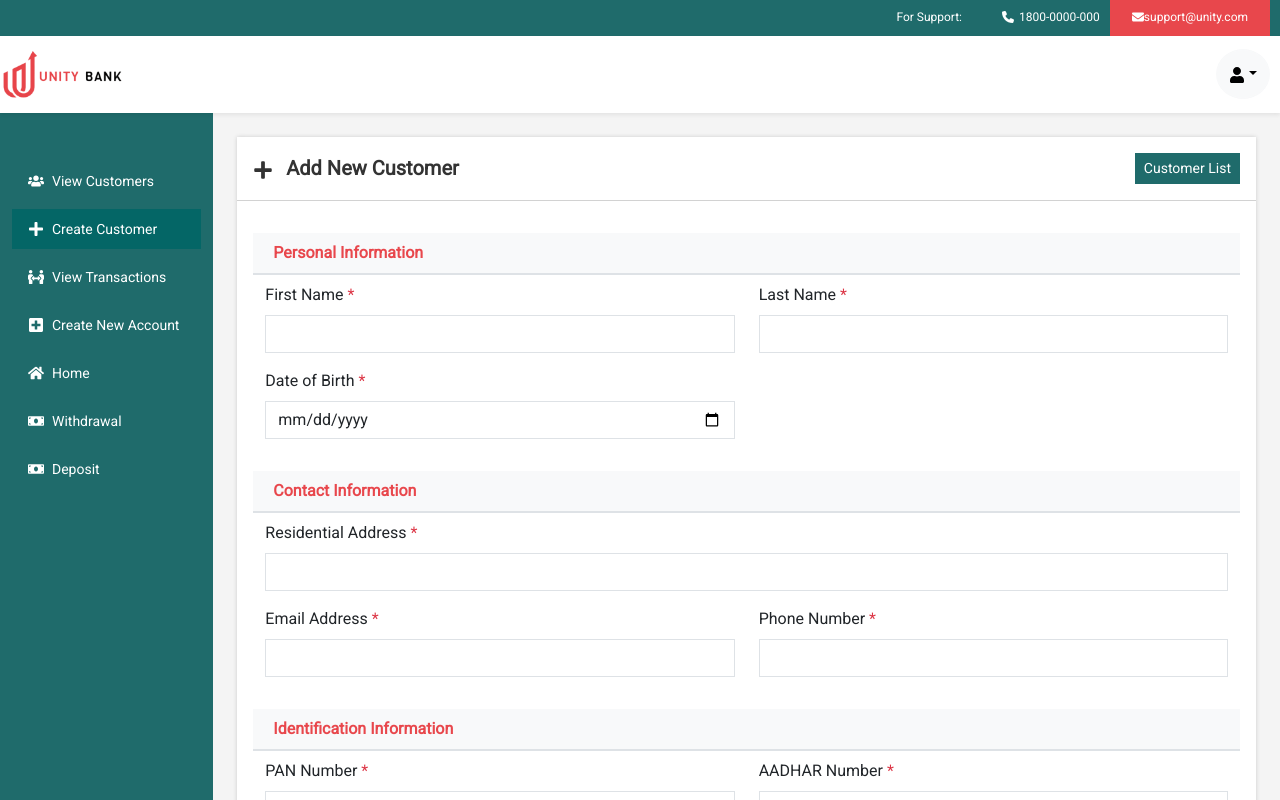
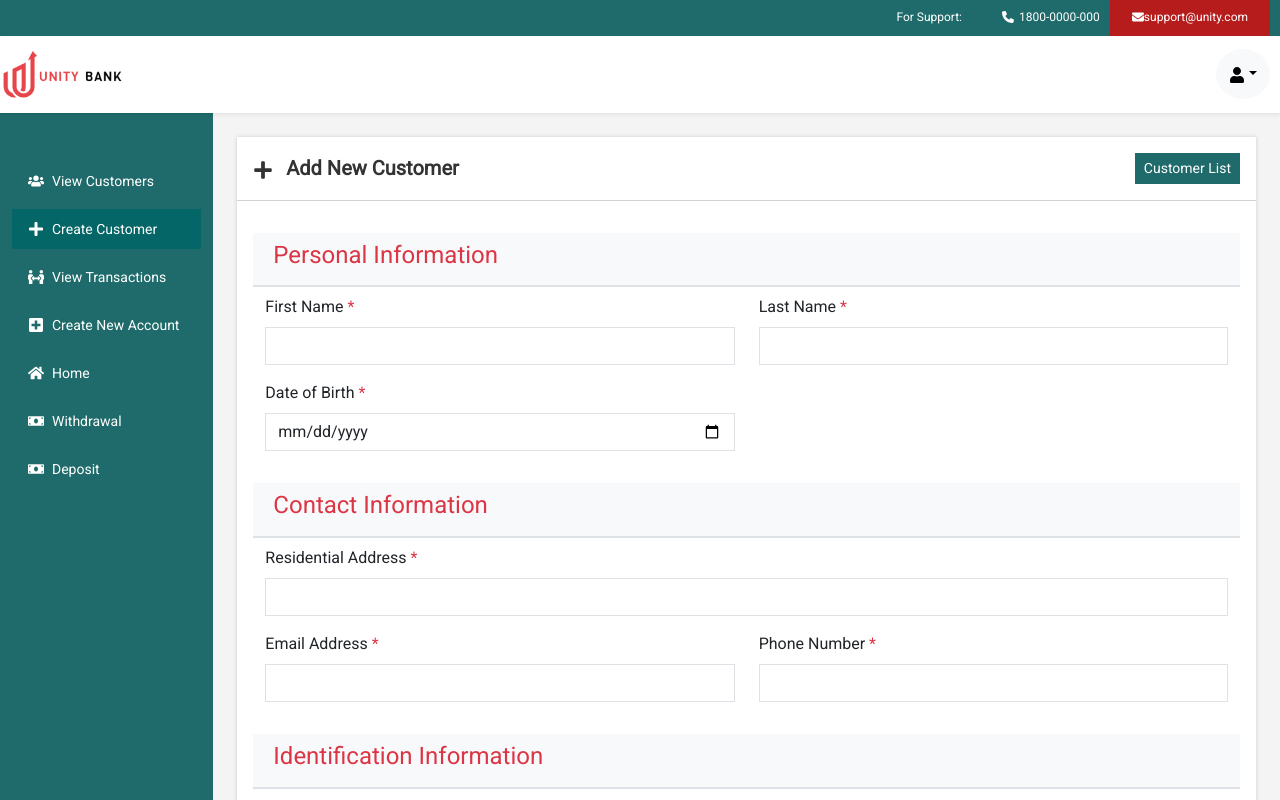
Before and after one commit to Harita-LTI/demo-retail-banking, a React (Create React App) app: page /admin/create-customer in a window 1280 px wide. Shown: the top 800 px of the page. Built offline with nearby package versions, Linux system fonts and the light colour scheme.

Commit message:
Accessibility changes part1

```diff
--- a/src/components/common/LayoutWithSidebar/Header.tsx
+++ b/src/components/common/LayoutWithSidebar/Header.tsx
@@ -29,6 +29,7 @@ const Header = () => {
                 <Dropdown.Toggle
                   variant="light"
                   id="dropdown-basic"
+                  aria-label="login user button"
                   className="rounded-circle height-50"
                 >
                   <FaUser />
--- a/src/components/common/LayoutWithSidebar/index.css
+++ b/src/components/common/LayoutWithSidebar/index.css
@@ -48,3 +48,6 @@
   text-align: end;
   flex: 2;
 }
+.text-danger{
+  color: #B71C1C !important;
+}
--- a/src/components/common/Navbar2/index.css
+++ b/src/components/common/Navbar2/index.css
@@ -47,7 +47,7 @@
 }
 
 .preview-desc {
-  color: grey;
+  color: #6C757D;
   font-size: 0.7rem;
 }
 
--- a/src/components/common/NavbarSupport/index.css
+++ b/src/components/common/NavbarSupport/index.css
@@ -25,8 +25,9 @@
 }
 
 .login-button {
-  background: #e8474c;
   margin: unset;
   padding: 10px 22px;
   cursor: pointer;
+  color: #fff;
+  background: #B71C1C;
 }
--- a/src/pages/admin/CreateCustomer.tsx
+++ b/src/pages/admin/CreateCustomer.tsx
@@ -17,9 +17,9 @@ const CreateCustomer = () => {
   return (
     <Container className="mt-3">
       <Form onSubmit={handleSubmit(onSubmit)}>
-        <Row className="text-red border-bottom border-2 bg-light p-2 mb-2">
+        <Row className="text-danger border-bottom border-2 bg-light p-2 mb-2">
           <Col>
-            <b>Personal Information</b>
+            <h4>Personal Information</h4>
           </Col>
         </Row>
         <Row className="mb-3">
@@ -27,6 +27,7 @@ const CreateCustomer = () => {
             <Form.Label>First Name <span className="text-danger">*</span></Form.Label>
             <Form.Control
               type="text"
+              aria-label="First Name"
               {...register("firstName", { required: true, maxLength: 20 })}
             />
             {errors.firstName && (
@@ -39,6 +40,7 @@ const CreateCustomer = () => {
             <Form.Label>Last Name <span className="text-danger">*</span></Form.Label>
             <Form.Control
               type="text"
+              aria-label="Last Name"
               {...register("lastName", { required: true, maxLength: 20 })}
             />
             {errors.lastName && (
@@ -53,6 +55,7 @@ const CreateCustomer = () => {
             <Form.Label>Date of Birth <span className="text-danger">*</span></Form.Label>
             <Form.Control
               type="date"
+              aria-label="Date of Birth"
               {...register("dateOfBirth", { required: true })}
             />
             {errors.dateOfBirth && (
@@ -62,15 +65,16 @@ const CreateCustomer = () => {
             )}
           </Form.Group>
         </Row>
-        <Row className="text-red border-bottom border-2 bg-light p-2 mt-3 mb-2">
+        <Row className="text-danger border-bottom border-2 bg-light p-2 mt-3 mb-2">
           <Col>
-            <b>Contact Information</b>
+            <h4>Contact Information</h4>
           </Col>
         </Row>
         <Form.Group className="mb-3">
           <Form.Label>Residential Address <span className="text-danger">*</span></Form.Label>
           <Form.Control
             type="text"
+            aria-label="Residential Address"
             {...register("residentialAddress", { required: true })}
           />
           {errors.residentialAddress && (
@@ -84,6 +88,7 @@ const CreateCustomer = () => {
             <Form.Label>Email Address <span className="text-danger">*</span></Form.Label>
             <Form.Control
               type="email"
+              aria-label="Email"
               {...register("email", {
                 required: true,
                 pattern: /^[a-z0-9._%+-]+@[a-z0-9.-]+\.[a-z]{2,4}$/,
@@ -99,6 +104,7 @@ const CreateCustomer = () => {
             <Form.Label>Phone Number <span className="text-danger">*</span></Form.Label>
             <Form.Control
               type="tel"
+              aria-label="Phone Number"
               {...register("phoneNumber", {
                 required: true,
                 pattern: /^[0-9]{10}$/,
@@ -111,9 +117,9 @@ const CreateCustomer = () => {
             )}
           </Form.Group>
         </Row>
-        <Row className="text-red border-bottom border-2 bg-light p-2 mt-3 mb-2">
+        <Row className="text-danger border-bottom border-2 bg-light p-2 mt-3 mb-2">
           <Col>
-            <b>Identification Information</b>
+            <h4>Identification Information</h4>
           </Col>
         </Row>
         <Row>
@@ -121,6 +127,7 @@ const CreateCustomer = () => {
           <Form.Label>PAN Number <span className="text-danger">*</span></Form.Label>
           <Form.Control
             type="text"
+            aria-label="PAN Number"
             {...register("panNumber", {
               required: true,
               pattern: /^[A-Z]{5}[0-9]{4}[A-Z]{1}$/,
@@ -133,9 +140,10 @@ const CreateCustomer = () => {
           )}
         </Form.Group>
         <Form.Group className="mb-3" as={Col}>
-          <Form.Label>AADHAR Number <span className="text-danger">*</span></Form.Label>
+          <Form.Label><strong>AADHAR Number</strong> <span className="text-danger">*</span></Form.Label>
           <Form.Control
             type="text"
+            aria-label="AADHAR Number"
             {...register("aadharNumber", {
               required: true,
               pattern: /^[2-9]{1}[0-9]{3}[0-9]{4}[0-9]{4}$/,
--- a/src/pages/user/Dashboard.tsx
+++ b/src/pages/user/Dashboard.tsx
@@ -24,11 +24,11 @@ const UserDetailsCard = ({ accountId }:UserDetailsCardProps) => {
       <Card.Body className="d-flex justify-content-between">
         <div>
           <Card.Title style={{ fontSize: '0.9rem', fontWeight: 'bold', color: '#6a6767' }}>Account ID</Card.Title>
-          <Card.Text style={{ fontSize: '0.8rem', color: '#afafaf' }}>{accountId}</Card.Text>
+          <Card.Text style={{ fontSize: '0.8rem', color: '#6C757D' }}>{accountId}</Card.Text>
         </div>
         <div>
           <Card.Title style={{ fontSize: '0.9rem', fontWeight: 'bold', color: '#6a6767' }}>Current Time</Card.Title>
-          <Card.Text style={{ fontSize: '0.8rem', color: '#afafaf' }}>{currentTime} IST</Card.Text>
+          <Card.Text style={{ fontSize: '0.8rem', color: '#6C757D' }}>{currentTime} IST</Card.Text>
         </div>
       </Card.Body>
     </Card>
@@ -45,7 +45,7 @@ const OptionCard = ({ title, Icon, onClick }:OptionCardProps) => (
   <Card className="text-center" onClick={onClick} style={{ cursor: 'pointer' }}>
     <Card.Body>
       <Icon />
-      <Card.Text style={{ fontSize: '0.9rem', color: 'darkgrey', marginTop: '10px' }}>{title}</Card.Text>
+      <Card.Text style={{ fontSize: '0.9rem', color: '#6C757D', marginTop: '10px' }}>{title}</Card.Text>
     </Card.Body>
   </Card>
 );
```
